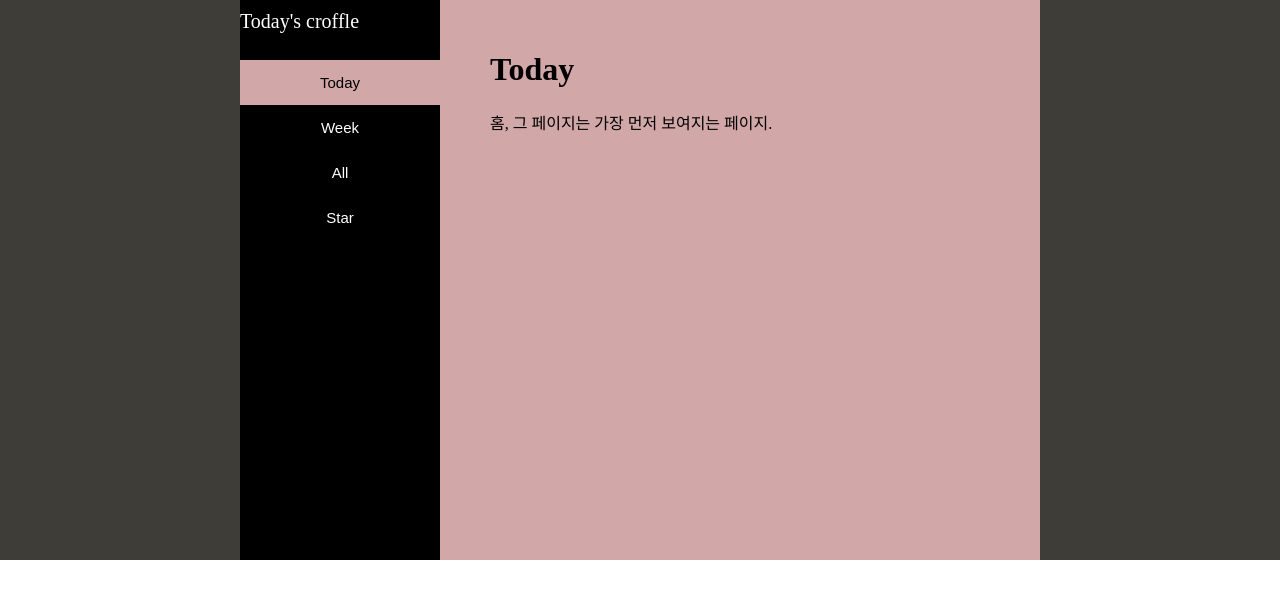
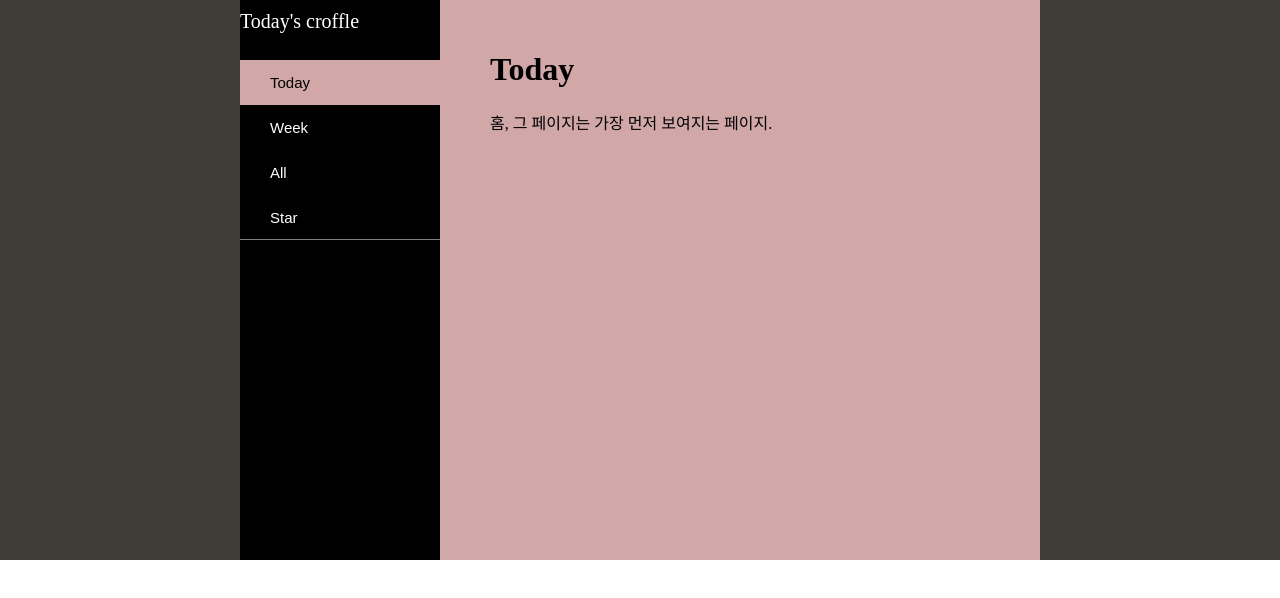
Before and after one commit to GDSC-Daejin/waffle-croffle-frontend, a React (Create React App) app: page / in a window 1280 px wide. Shown: the top 598 px of the page. Built offline with nearby package versions, Linux system fonts and the light colour scheme.

Commit message:
:lipstick: modify details
css details

```diff
--- a/src/styles/App.css
+++ b/src/styles/App.css
@@ -35,10 +35,13 @@ body {
   border: none;
   color: white;
   background-color: black;
-  outline: none;
   cursor: pointer;
-  padding: 14px 16px;
+  padding: 14px 16px 14px 30px;
+  text-align: left;
 }
 .navbtn:hover {
   background-color: #252525;
 }
+#Star {
+  border-bottom: 1px solid gray;
+}
```
